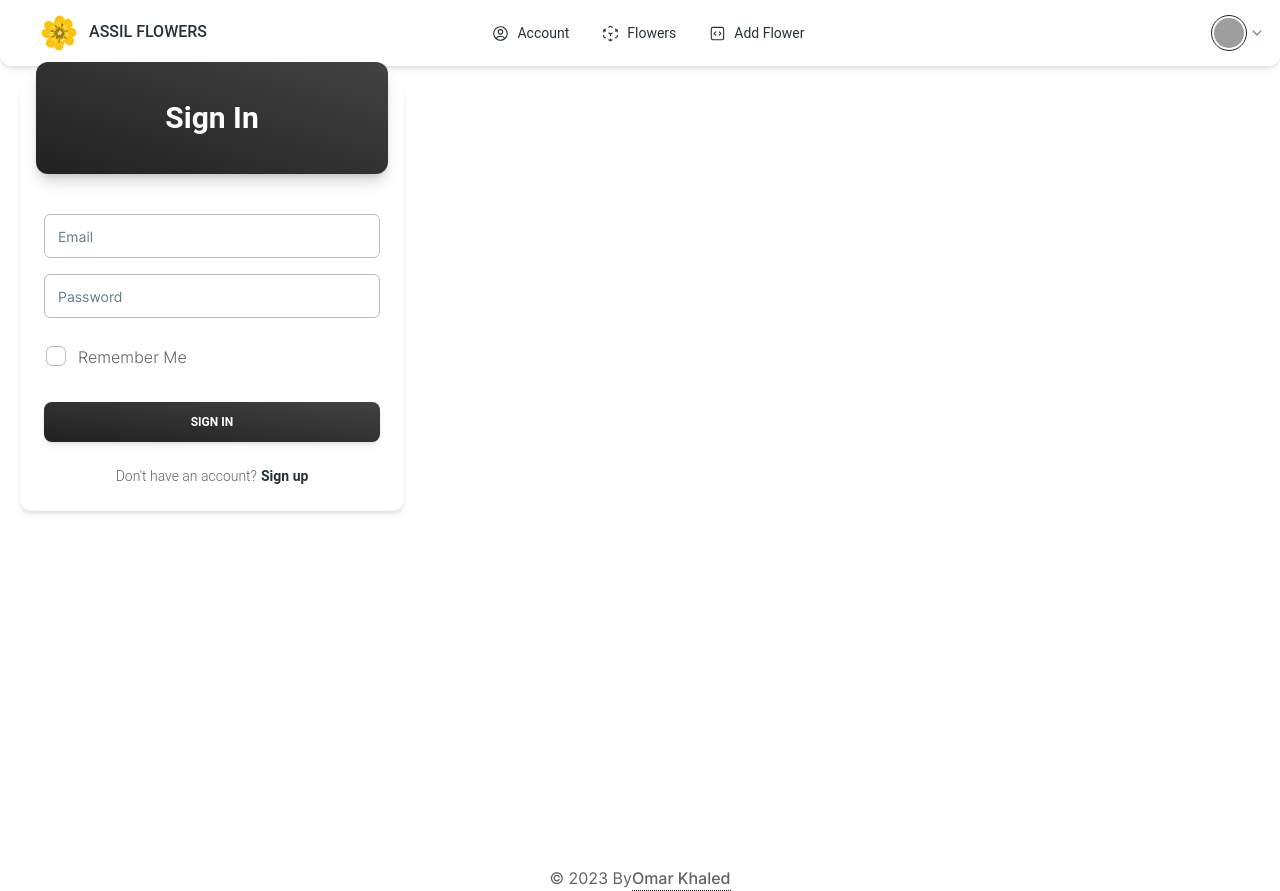
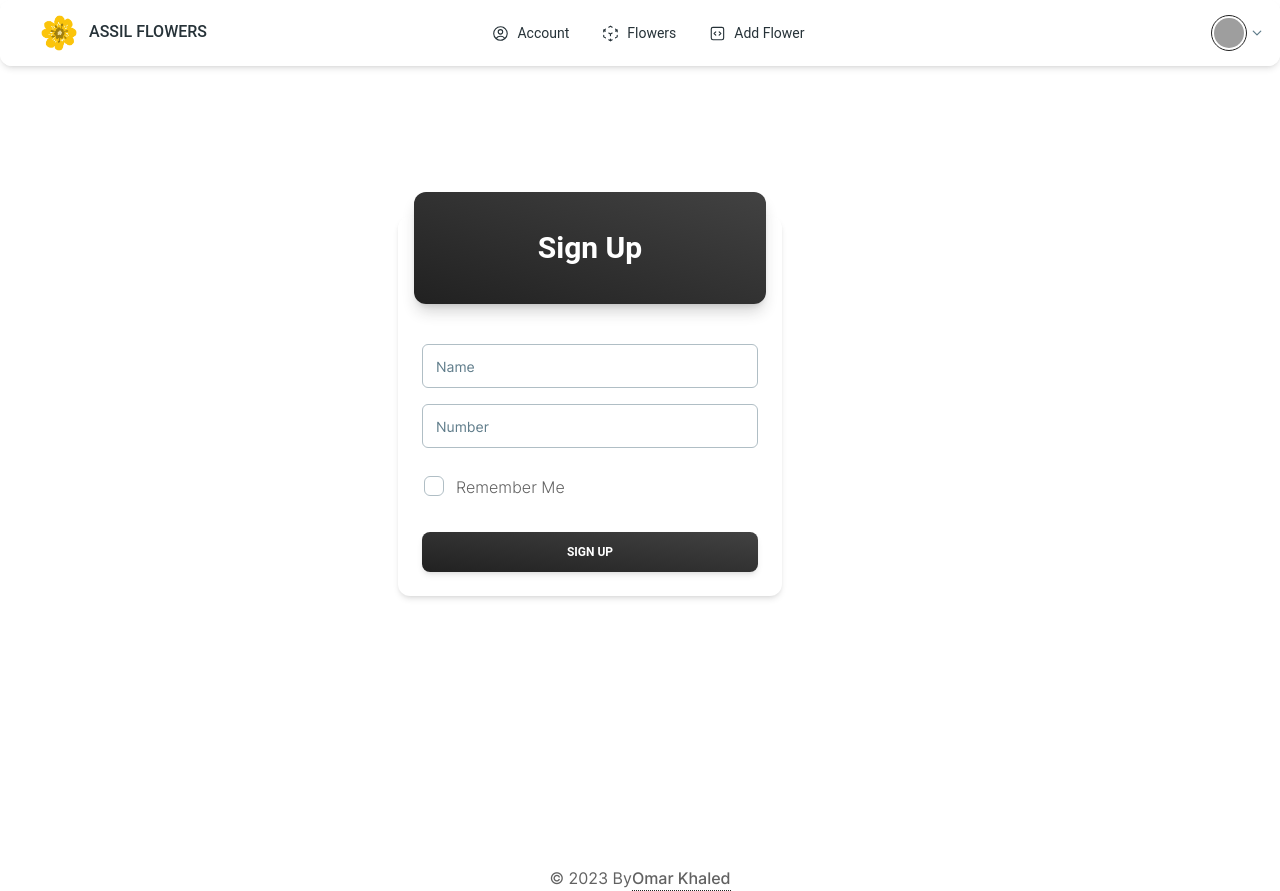
Before and after one commit to omarkhaled1910/flowers, a Next.js app: page /register in a window 1280 px wide. Built offline with nearby package versions, Linux system fonts and the light colour scheme; grey boxes are pictures that could not be loaded.

Commit message:
add profile page

```diff
--- /dev/null
+++ b/src/pages/profile/index.tsx
@@ -0,0 +1,7 @@
+import React from 'react';
+
+const Profile = () => {
+  return <div>Profile </div>;
+};
+
+export default Profile;
--- a/src/pages/register/index.tsx
+++ b/src/pages/register/index.tsx
@@ -11,6 +11,7 @@ import {
 
 export default function Register() {
   return (
+    <div className='container flex h-[80vh] items-center justify-center'>
       <Card className='w-96'>
         <CardHeader
           variant='gradient'
@@ -18,33 +19,22 @@ export default function Register() {
           className='mb-4 grid h-28 place-items-center'
         >
           <Typography variant='h3' color='white'>
-          Sign In
+            Sign Up
           </Typography>
         </CardHeader>
         <CardBody className='flex flex-col gap-4'>
-        <Input label='Email' size='lg' />
-        <Input label='Password' size='lg' />
+          <Input label='Name' size='lg' />
+          <Input label='Number' size='lg' />
           <div className='-ml-2.5'>
             <Checkbox label='Remember Me' />
           </div>
         </CardBody>
         <CardFooter className='pt-0'>
           <Button variant='gradient' fullWidth>
-          Sign In
+            Sign Up
           </Button>
-        <Typography variant='small' className='mt-6 flex justify-center'>
-          Don&apos;t have an account?
-          <Typography
-            as='a'
-            href='#signup'
-            variant='small'
-            color='blue-gray'
-            className='ml-1 font-bold'
-          >
-            Sign up
-          </Typography>
-        </Typography>
         </CardFooter>
       </Card>
+    </div>
   );
 }
```
Lines whose indentation alone changed are shown as unchanged.
